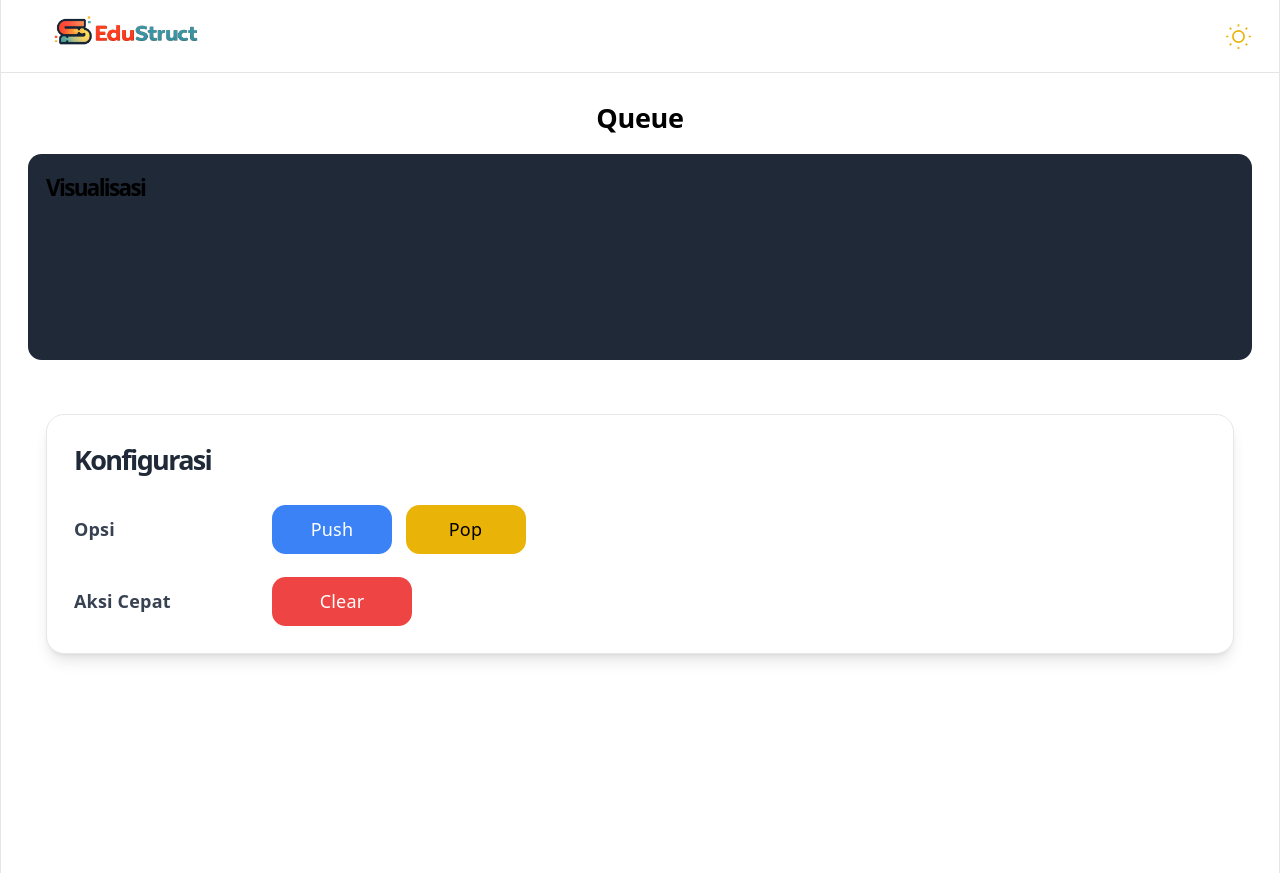
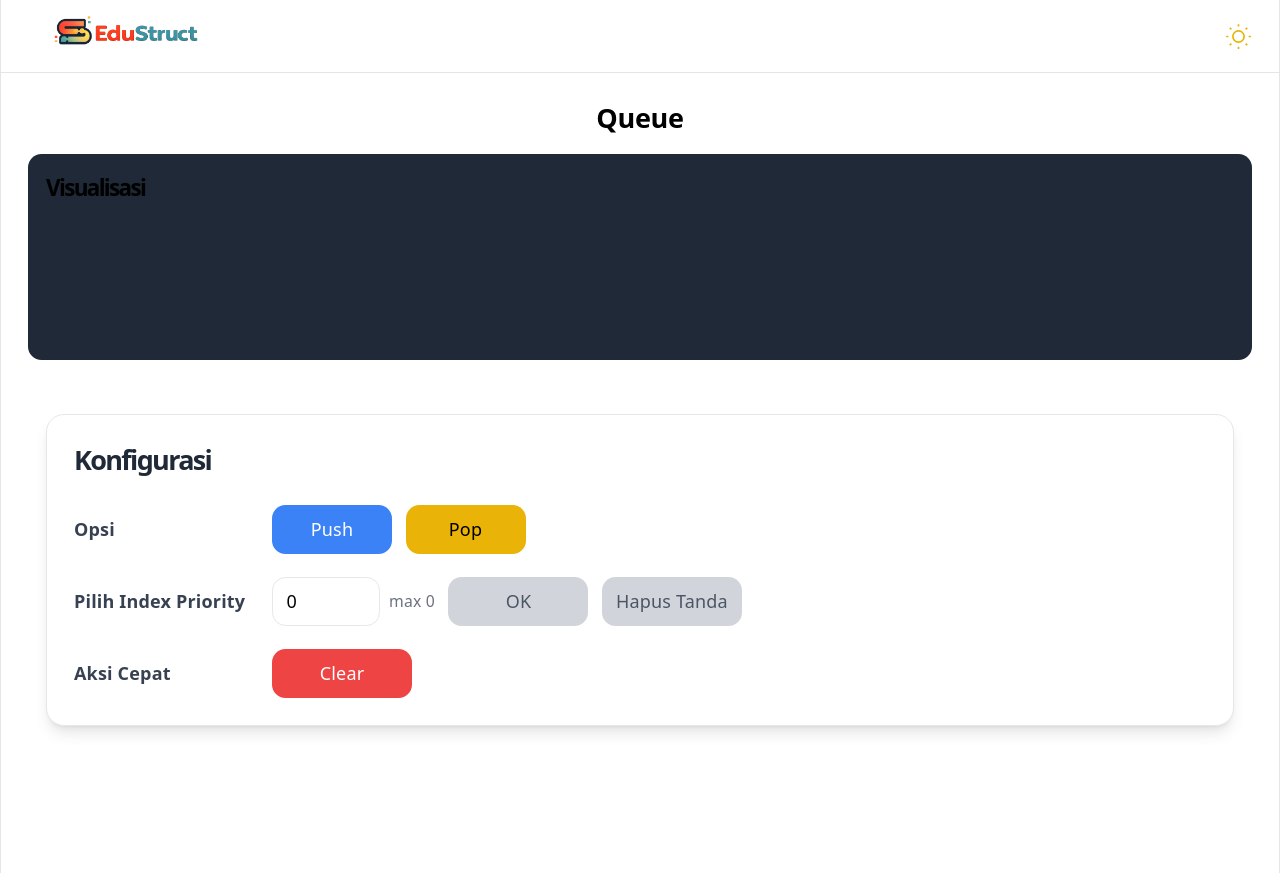
Before and after one commit to molenaru/strukdat, a React (Vite) app in the folder struktur-data/: page /queue in a window 1280 px wide. Built offline with nearby package versions, Linux system fonts and the light colour scheme.

Commit message:
bug fix part  2

```diff
--- a/struktur-data/src/backend/queue.ts
+++ b/struktur-data/src/backend/queue.ts
@@ -75,6 +75,23 @@ export function dequeueBatch(count: number): void {
   rear = Math.max(0, rear - count);
 }
 
+export function removeAt(index: number): void {
+  if (queue.length === 0) {
+    throw new Error("Queue belum dibuat!");
+  }
+  if (rear === 0) {
+    throw new Error("Queue kosong!");
+  }
+  if (index < 0 || index >= rear) {
+    throw new Error(`Index harus antara 0 dan ${rear - 1}`);
+  }
+  for (let i = index; i < rear - 1; i++) {
+    queue[i] = queue[i + 1];
+  }
+  queue[rear - 1] = null;
+  rear = Math.max(0, rear - 1);
+}
+
 export function clearQueue(): void {
   queue = [];
   rear = 0;
--- a/struktur-data/src/queue.tsx
+++ b/struktur-data/src/queue.tsx
@@ -1,6 +1,6 @@
 import React, { useEffect, useState } from 'react';
 import './App.css';
-import { createQueue, getQueue, enqueue, dequeue, clearQueue } from './backend/queue';
+import { createQueue, getQueue, enqueue, dequeue, removeAt, clearQueue } from './backend/queue';
 
 const QueueComponent: React.FC = () => {
   const [numbers, setNumbers] = useState<number[]>([]);
@@ -8,7 +8,9 @@ const QueueComponent: React.FC = () => {
   const [error, setError] = useState('');
   const [closing, setClosing] = useState(false);
   const [addingIndices, setAddingIndices] = useState<number[]>([]);
-  const [removing, setRemoving] = useState(false);
+  const [removingIndex, setRemovingIndex] = useState<number | null>(null);
+  const [priorityInput, setPriorityInput] = useState('0');
+  const [markedPriorityIndex, setMarkedPriorityIndex] = useState<number | null>(null);
 
   useEffect(() => {
     if (error) {
@@ -23,7 +25,22 @@ const QueueComponent: React.FC = () => {
     }
   }, [error]);
 
-  const refresh = () => setNumbers(getQueue().filter((v) => v != null) as number[]);
+  const refresh = () => {
+    const newNumbers = getQueue().filter((v) => v != null) as number[];
+    setNumbers(newNumbers);
+    if (newNumbers.length === 0) {
+      setPriorityInput('0');
+      setMarkedPriorityIndex(null);
+    } else {
+      const parsedPriority = Number(priorityInput);
+      if (!Number.isInteger(parsedPriority) || parsedPriority < 0 || parsedPriority >= newNumbers.length) {
+        setPriorityInput('0');
+      }
+      if (markedPriorityIndex !== null && markedPriorityIndex >= newNumbers.length) {
+        setMarkedPriorityIndex(null);
+      }
+    }
+  };
 
   const handleEnqueue = () => {
     // generate random value on enqueue
@@ -49,21 +66,27 @@ const QueueComponent: React.FC = () => {
 
   const handleDequeue = () => {
     try {
-      // animate front element out, then actually dequeue
       if (numbers.length === 0) {
         setError('Queue kosong!');
         return;
       }
-      setRemoving(true);
+      const removeIndex = markedPriorityIndex !== null && markedPriorityIndex >= 0 && markedPriorityIndex < numbers.length
+        ? markedPriorityIndex
+        : 0;
+      setRemovingIndex(removeIndex);
       setTimeout(() => {
         try {
-          dequeue();
-          // refresh to only occupied slots so box disappears
+          if (markedPriorityIndex !== null && markedPriorityIndex >= 0 && markedPriorityIndex < numbers.length) {
+            removeAt(markedPriorityIndex);
+            setMarkedPriorityIndex(null);
+          } else {
+            dequeue();
+          }
           refresh();
         } catch (err: any) {
           setError(err.message);
         } finally {
-          setRemoving(false);
+          setRemovingIndex(null);
         }
       }, 350);
       setError('');
@@ -79,6 +102,27 @@ const QueueComponent: React.FC = () => {
   const handleClear = () => {
     clearQueue();
     refresh();
+    setError('');
+    setPriorityInput('0');
+    setMarkedPriorityIndex(null);
+  };
+
+  const handleMarkPriority = () => {
+    if (numbers.length === 0) {
+      setError('Queue kosong!');
+      return;
+    }
+    const selectedIndex = Number(priorityInput);
+    if (priorityInput.trim() === '' || !Number.isInteger(selectedIndex) || selectedIndex < 0 || selectedIndex >= numbers.length) {
+      setError(`Index harus angka antara 0 dan ${Math.max(numbers.length - 1, 0)}`);
+      return;
+    }
+    setMarkedPriorityIndex(selectedIndex);
+    setError('');
+  };
+
+  const handleClearPriorityMark = () => {
+    setMarkedPriorityIndex(null);
     setError('');
   };
 
@@ -102,10 +146,11 @@ const QueueComponent: React.FC = () => {
 
         <div className="flex gap-2 flex-wrap justify-center pb-8 min-h-[120px]">
           {numbers.map((num, index) => {
-            const base = 'w-12 h-12 border flex items-center justify-center text-black bg-gray-100 relative';
+            const base = 'w-12 h-12 border flex items-center justify-center text-black relative';
             const isAdding = addingIndices.includes(index);
-            const isRemoving = removing && index === 0;
-            const classes = `${base} ${isAdding ? 'enqueue-in' : ''} ${isRemoving ? 'dequeue-out' : ''}`;
+            const isPriority = index === markedPriorityIndex;
+            const isRemoving = removingIndex !== null && index === removingIndex;
+            const classes = `${base} ${isAdding ? 'enqueue-in' : ''} ${isPriority ? 'bg-purple-500 border-purple-700 shadow-lg text-white' : 'bg-gray-100'} ${isRemoving ? 'dequeue-out' : ''}`;
             const isFront = index === 0;
             const isRear = index === numbers.length - 1;
             let label: string | null = null;
@@ -118,7 +163,10 @@ const QueueComponent: React.FC = () => {
               label = 'Belakang';
             }
             return (
-              <div key={index} className="flex flex-col items-center">
+              <div key={index} className="flex flex-col items-center relative">
+                {isPriority && (
+                  <span className="mb-1 text-xs font-semibold text-purple-700">Priority</span>
+                )}
                 <div className={classes}>
                   {label && <span className={labelClass}>{label}</span>}
                   <span className="text-black font-semibold">{num}</span>
@@ -147,6 +195,39 @@ const QueueComponent: React.FC = () => {
             {/* enqueue batch dihapus; gunakan Random atau Enqueue single */}
 
             <div className="grid grid-cols-[180px_1fr] items-center gap-4">
+              <label className="text-start font-semibold text-gray-700 dark:text-gray-200">Pilih Index Priority</label>
+              <div className="flex flex-col sm:flex-row items-center gap-3">
+                <div className="flex items-center gap-2">
+                  <input
+                    type="number"
+                    min={0}
+                    max={Math.max(numbers.length - 1, 0)}
+                    value={priorityInput}
+                    onChange={(e) => setPriorityInput(e.target.value)}
+                    disabled={numbers.length === 0}
+                    className="h-11 w-24 px-3 border rounded-xl text-black bg-white"
+                    placeholder="Index"
+                  />
+                  <span className="text-sm text-gray-500">max {Math.max(numbers.length - 1, 0)}</span>
+                </div>
+                <button
+                  onClick={handleMarkPriority}
+                  disabled={numbers.length === 0}
+                  className="h-11 min-w-[140px] bg-blue-500 hover:bg-blue-600 disabled:bg-gray-300 disabled:text-gray-600 transition text-white font-medium rounded-xl"
+                >
+                  OK
+                </button>
+                <button
+                  onClick={handleClearPriorityMark}
+                  disabled={markedPriorityIndex === null}
+                  className="h-11 min-w-[140px] bg-purple-500 hover:bg-purple-600 disabled:bg-gray-300 disabled:text-gray-600 transition text-white font-medium rounded-xl"
+                >
+                  Hapus Tanda
+                </button>
+              </div>
+            </div>
+
+            <div className="grid grid-cols-[180px_1fr] items-center gap-4">
               <label className="text-start font-semibold text-gray-700 dark:text-gray-200">Aksi Cepat</label>
               <div className="flex items-center gap-3">
                 {/* Enqueue adds a random number; clear remains here */}
```
